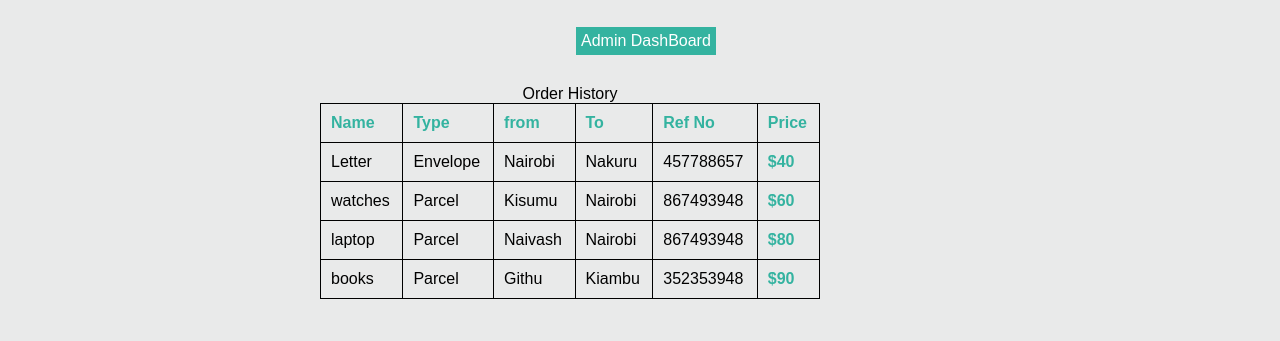
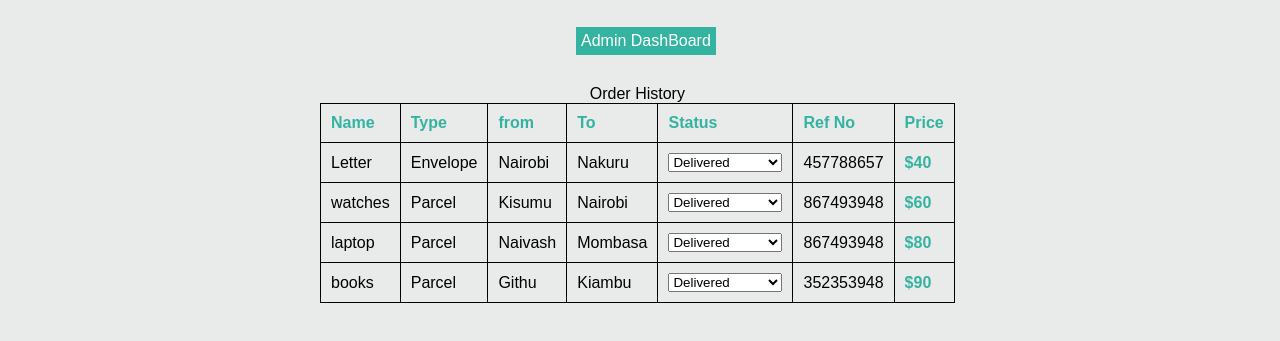
Before and after one commit to Victor-Kinoti/SendIT, a plain HTML site: page UI/admin.html in a window 1280 px wide. Shown: the part 53-394 px from the top of the page. Drawn offline with Linux system fonts and the light colour scheme.

Commit message:
[Finishes #161576873] can change order status

```diff
--- a/UI/admin.html
+++ b/UI/admin.html
@@ -31,15 +31,23 @@
                       <th>Type</th>
                       <th>from</th>
                       <th>To</th>
-
+                      <th>Status</th>
                       <th>Ref No</th>
                       <th>Price</th>
+
                   </tr>
                   <tr>
                         <td>Letter</td>
                         <td>Envelope</td>
                         <td>Nairobi</td>
                         <td>Nakuru</td>
+                        <td>
+                                <select>
+                                    <option value="">Delivered</option>
+                                    <option value="Yes">Intransit</option>
+                                    <option value="No">Not Dispatched</option>
+                                </select>
+                        </td>
                         <td>457788657</td>
                         <th>$40</th>
 
@@ -50,7 +58,13 @@
                             <td>Parcel</td>
                             <td>Kisumu</td>
                             <td>Nairobi</td>
-
+                            <td>
+                                <select>
+                                            <option value="">Delivered</option>
+                                            <option value="Yes">Intransit</option>
+                                            <option value="No">Not Dispatched</option>
+                                </select>
+                            </td>
                             <td>867493948</td>
                             <th>$60</th>
 
@@ -61,7 +75,14 @@
                             <td>laptop</td>
                             <td>Parcel</td>
                             <td>Naivash</td>
-                            <td>Nairobi</td>
+                            <td>Mombasa</td>
+                            <td>
+                                    <select>
+                                            <option value="">Delivered</option>
+                                            <option value="Yes">Intransit</option>
+                                            <option value="No">Not Dispatched</option>
+                                </select>
+                            </td>
                             <td>867493948</td>
                             <th>$80</th>
 
@@ -72,7 +93,13 @@
                             <td>Parcel</td>
                             <td>Githu</td>
                             <td>Kiambu</td>
-
+                            <td>
+                                    <select>
+                                            <option value="">Delivered</option>
+                                            <option value="Yes">Intransit</option>
+                                            <option value="No">Not Dispatched</option>
+                                </select>
+                            </td>
                             <td>352353948</td>
                             <th>$90</th>
 
```
